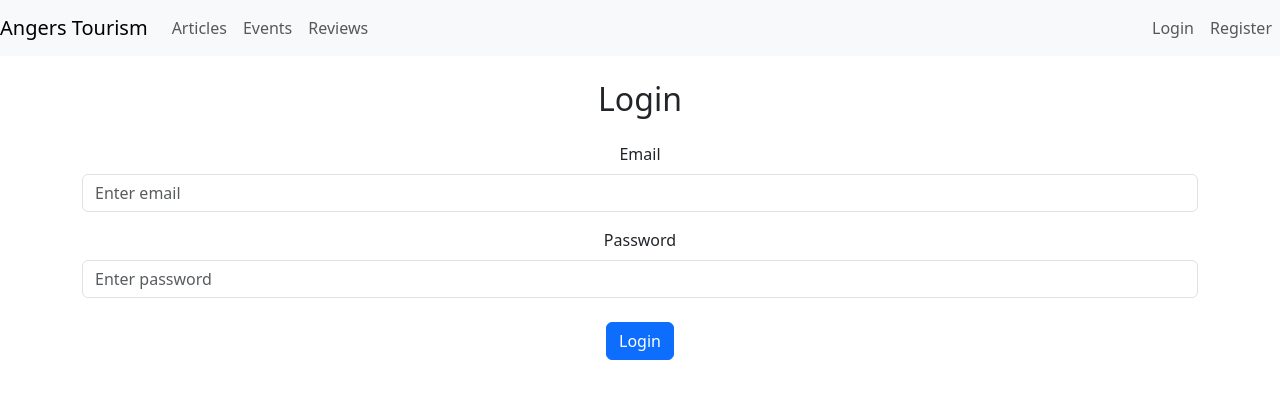
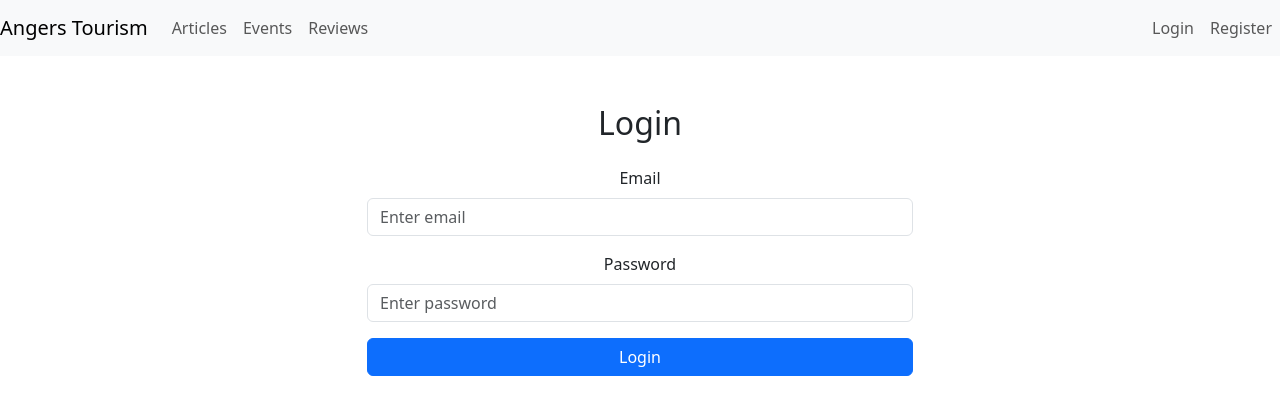
Before and after one commit to Nino-YM/tourism-client, a React (Create React App) app: page /login in a window 1280 px wide. Shown: the top 414 px of the page. Built offline with nearby package versions, Linux system fonts and the light colour scheme.

Commit message:
changement style pour similarité login/register

```diff
--- a/src/pages/LoginPage.js
+++ b/src/pages/LoginPage.js
@@ -1,7 +1,7 @@
 import React, { useState, useContext } from 'react';
 import { login as apiLogin } from '../api/axios';
 import { AuthContext } from '../context/AuthContext';
-import { Form, Button, Container } from 'react-bootstrap';
+import { Form, Button, Container, Row, Col } from 'react-bootstrap';
 
 function LoginPage() {
     const [formData, setFormData] = useState({
@@ -29,10 +29,12 @@ function LoginPage() {
     };
 
     return (
-        <Container>
-            <h2 className="mt-4">Login</h2>
-            <Form onSubmit={handleSubmit} className="mt-4">
-                <Form.Group controlId="formEmail">
+        <Container className="mt-5">
+            <Row className="justify-content-md-center">
+                <Col md="6">
+                    <h2 className="text-center mb-4">Login</h2>
+                    <Form onSubmit={handleSubmit}>
+                        <Form.Group controlId="formEmail" className="mb-3">
                             <Form.Label>Email</Form.Label>
                             <Form.Control
                                 type="email"
@@ -43,7 +45,7 @@ function LoginPage() {
                             />
                         </Form.Group>
 
-                <Form.Group controlId="formPassword" className="mt-3">
+                        <Form.Group controlId="formPassword" className="mb-3">
                             <Form.Label>Password</Form.Label>
                             <Form.Control
                                 type="password"
@@ -54,10 +56,12 @@ function LoginPage() {
                             />
                         </Form.Group>
 
-                <Button variant="primary" type="submit" className="mt-4">
+                        <Button variant="primary" type="submit" className="w-100">
                             Login
                         </Button>
                     </Form>
+                </Col>
+            </Row>
         </Container>
     );
 }
--- a/src/pages/RegisterPage.js
+++ b/src/pages/RegisterPage.js
@@ -24,7 +24,7 @@ function RegisterPage() {
         e.preventDefault();
         try {
             const response = await axios.post('/register', formData);
-            login(response.data.access_token);  // Use the login function from AuthContext
+            login(response.data.access_token);
             alert('Registration successful');
         } catch (error) {
             alert('Error registering');
```
Lines whose indentation alone changed are shown as unchanged.
